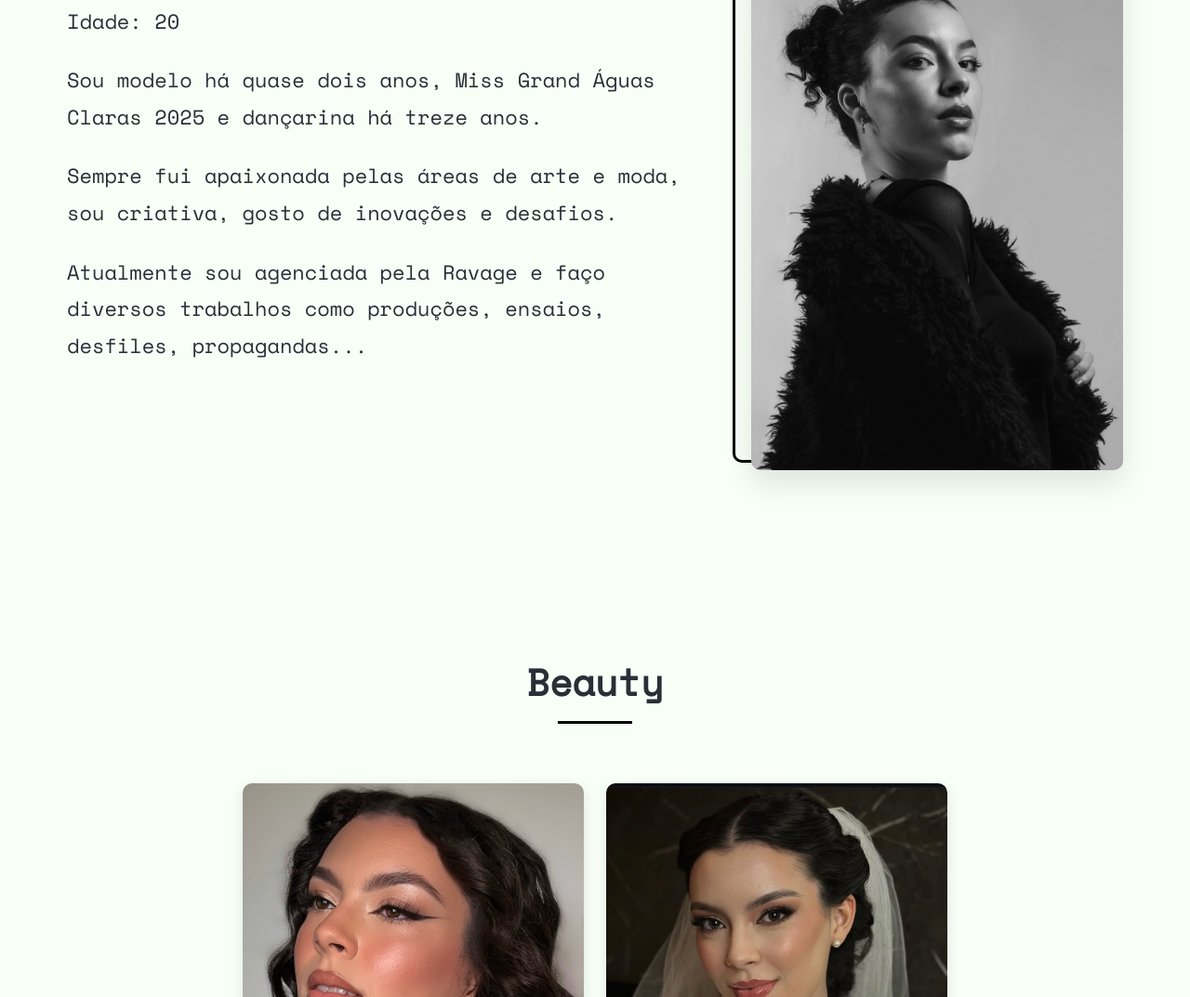
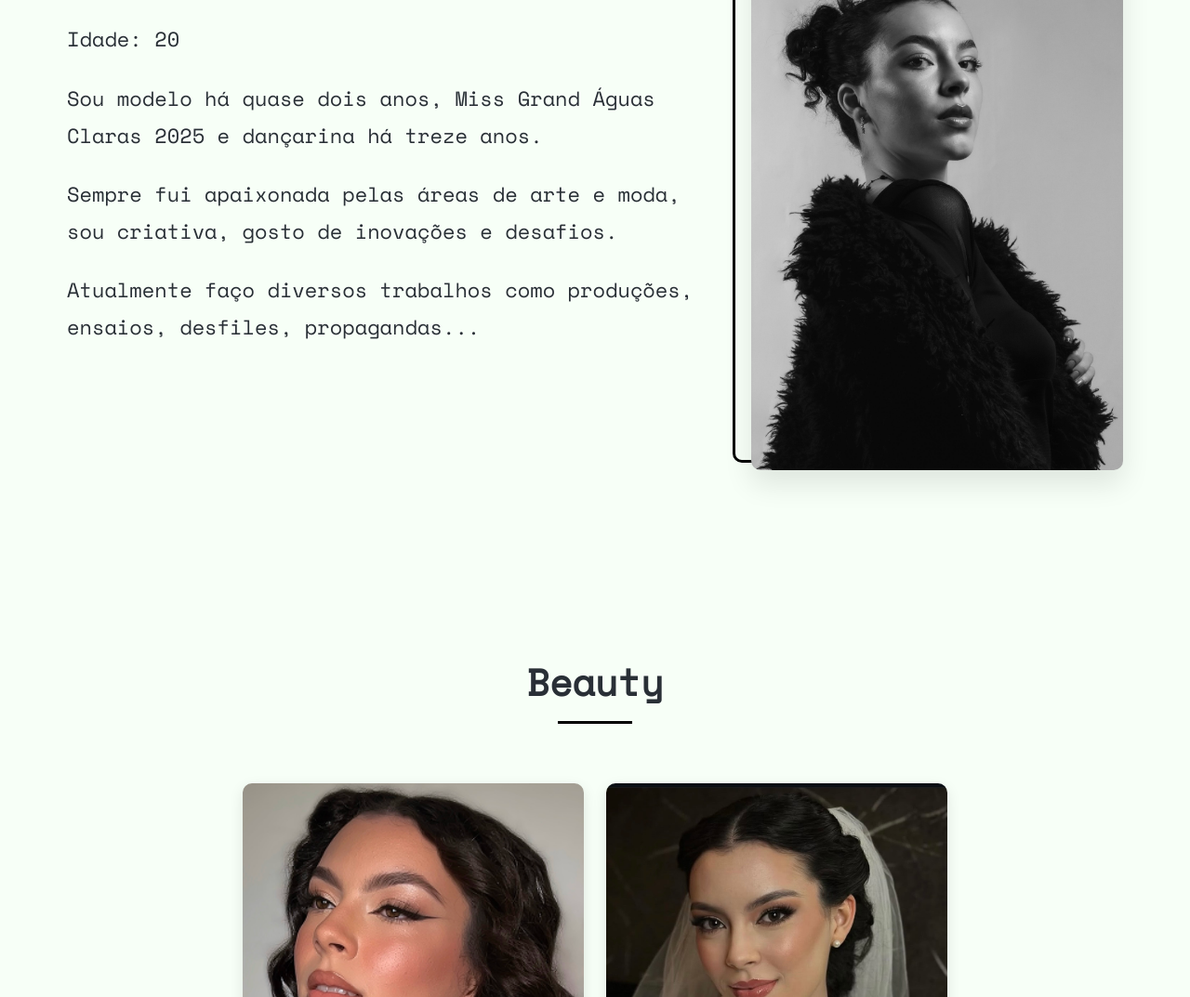
Before and after one commit to vitinhozy/Projeto-Portfolio-Modelo, a plain HTML site: page index.html in a window 1280 px wide. Shown: the part 1129-2202 px from the top of the page at 93% size. Drawn offline with nearby package versions, Linux system fonts and the light colour scheme.

Commit message:
up
ajuste no parágrafo

```diff
--- a/index.html
+++ b/index.html
@@ -51,8 +51,7 @@
                     inovações e desafios.
                 </p>
                 <p>
-                    Atualmente sou agenciada pela Ravage e
-                    faço diversos trabalhos como produções,
+                    Atualmente faço diversos trabalhos como produções,
                     ensaios, desfiles, propagandas...
                 </p>
             </div>
```
